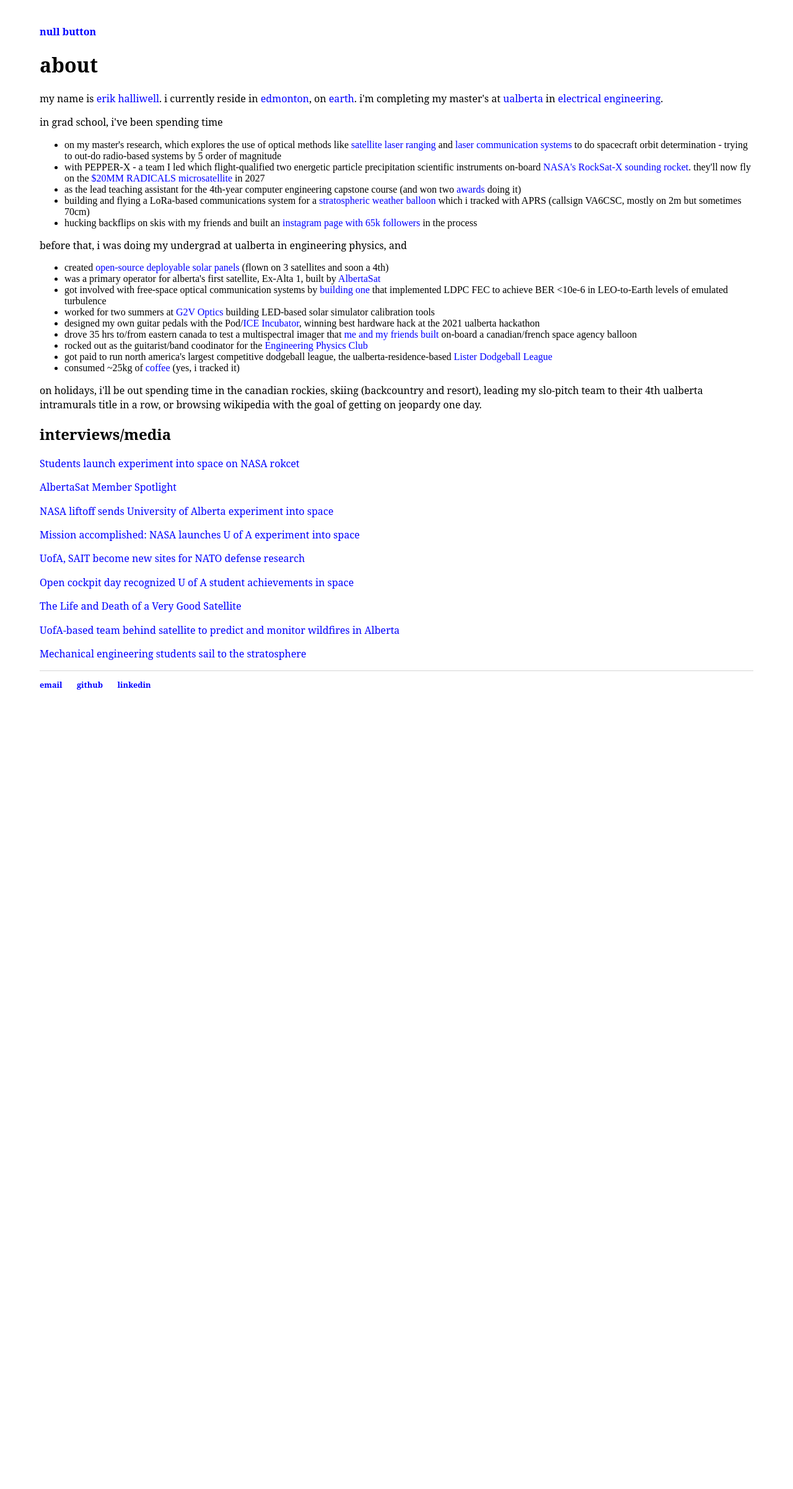
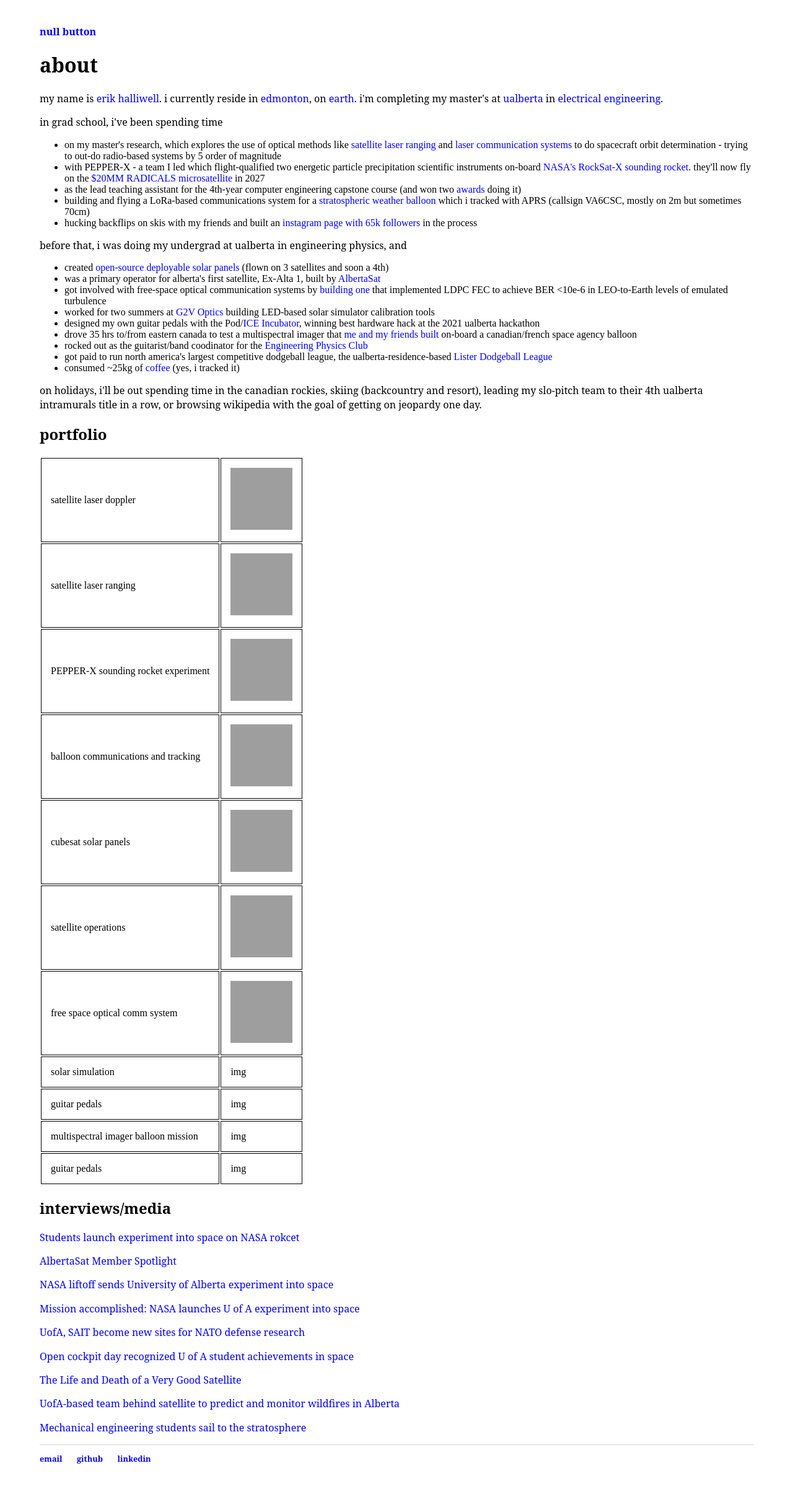
Before and after one commit to ehalliwe/ehalliwe.github.io, a Jekyll site: the page built from index.html, in a window 1280 px wide. Shown: the whole page at 62% size. Built offline with Jekyll 4.4.1, drawn with Linux system fonts in a browser that asks for light colours; before the commit the page ends 1154 px from its top, so only the background shows below that; grey boxes are pictures that could not be loaded.

Commit message:
added portfolio images

```diff
--- a/css/main.css
+++ b/css/main.css
@@ -48,3 +48,16 @@ ul.posts {
 ul.posts li {
     list-style: none;
 }
+
+th,td {
+    padding: 15px;
+    border: 1px solid black;
+}
+
+table, {
+  border: 1px solid black;
+}
+
+img {
+    width: 100px; height: 100px;
+}
--- a/index.html
+++ b/index.html
@@ -31,6 +31,56 @@ title: erik halliwell
 
 	<p>on holidays, i'll be out spending time in the canadian rockies, skiing (backcountry and resort), leading my slo-pitch team to their 4th ualberta intramurals title in a row, or browsing wikipedia with the goal of getting on jeopardy one day.</p>
 
+	<h2>portfolio</h2>
+
+	<table>
+	  	<tr>
+	    	<td>satellite laser doppler</td>
+	    	<td><img src="https://github.com/ehalliwe/ehalliwe.github.io/img/pw25.png"></td>
+	  	</tr>
+	  	<tr>
+	    	<td>satellite laser ranging</td>
+	    	<td><img src="https://github.com/ehalliwe/ehalliwe.github.io/img/pw24.png"></td>
+	  	</tr>
+	  	<tr>
+	    	<td>PEPPER-X sounding rocket experiment</td>
+	    	<td><img src="https://github.com/ehalliwe/ehalliwe.github.io/img/agu24.png"></td>
+	  	</tr>
+	  	<tr>
+	    	<td>balloon communications and tracking</td>
+	    	<td><img src="https://github.com/ehalliwe/ehalliwe.github.io/img/sask.png"></td>
+	  	</tr>
+	  	<tr>
+	    	<td>cubesat solar panels</td>
+	    	<td><img src="https://github.com/ehalliwe/ehalliwe.github.io/img/solar.jpg"></td>
+	  	</tr>
+	  	<tr>
+	    	<td>satellite operations</td>
+	    	<td><img src="https://github.com/ehalliwe/ehalliwe.github.io/img/ops.png"></td>
+	  	</tr>
+	  	<tr>
+	    	<td>free space optical comm system</td>
+	    	<td><img src="https://github.com/ehalliwe/ehalliwe.github.io/img/fsoc.png"></td>
+	  	</tr>
+	  	<tr>
+	    	<td>solar simulation</td>
+	    	<td>img</td>
+	  	</tr>
+	  	<tr>
+	    	<td>guitar pedals</td>
+	    	<td>img</td>
+	  	</tr>
+	  	<tr>
+	    	<td>multispectral imager balloon mission</td>
+	    	<td>img</td>
+	  	</tr>
+	  	<tr>
+	    	<td>guitar pedals</td>
+	    	<td>img</td>
+	  	</tr>
+	</table>
+
+
 	<h2>interviews/media</h2>
 	<p><a href="https://www.ualberta.ca/en/science/news/2024/september/student-rocket-test-nasa.html">Students launch experiment into space on NASA rokcet</a></p>
 	<p><a href="https://albertasat.ca/member-spotlight-erik-halliwell/">AlbertaSat Member Spotlight</a></p>
```
Also changed, not shown: img/pw24.png (added), img/pw25.png (added), img/sask.png (added), 4 other files.
